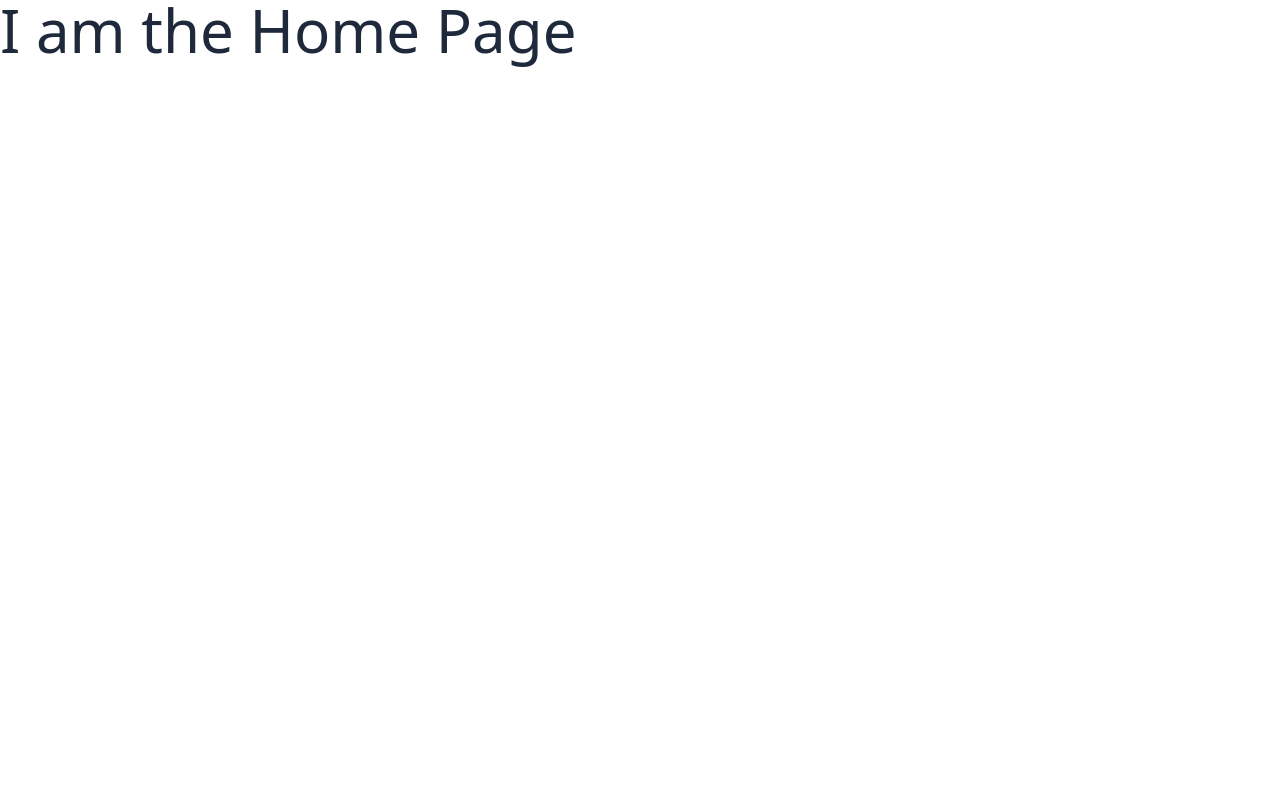
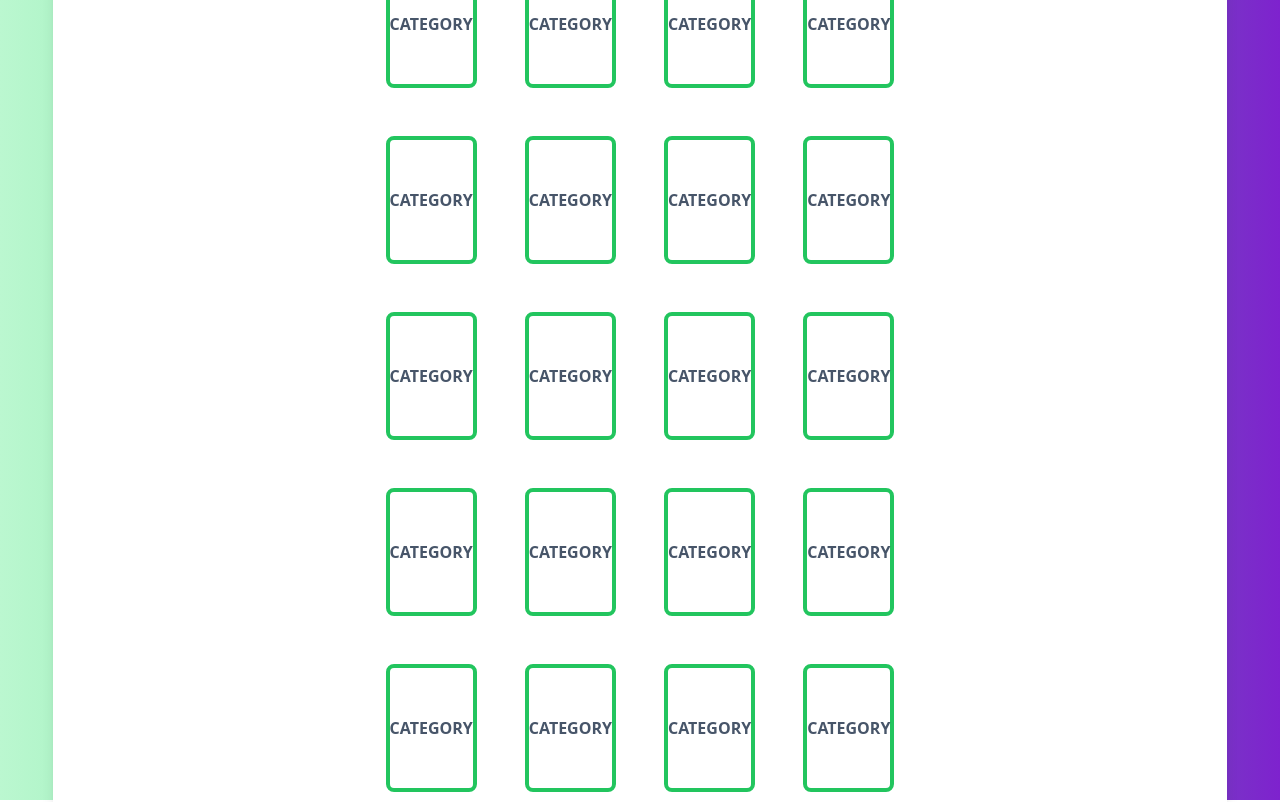
Before and after one commit to jdele185/restapi3, a Vue app: page / in a window 1280 px wide. Shown: the top 802 px of the page. Built offline with nearby package versions, Linux system fonts and the light colour scheme.

Commit message:
Main Page

```diff
--- a/src/App.vue
+++ b/src/App.vue
@@ -2,5 +2,18 @@
 </script>
 
 <template>
-  <RouterView />
+  <main>
+    <div class = "card">
+      <RouterView />
+    </div>
+  </main>
 </template>
+
+<style lang="postcss" scoped>
+main {
+  @apply flex h-screen items-center justify-center bg-gradient-to-r from-green-200 via-green-400 to-purple-700;
+  & .card {
+    @apply flex h-5/6 min-h-fit w-11/12 flex-col items-center gap-16 overflow-auto rounded-lg bg-white p-8 shadow-lg;
+  }
+}
+</style>
--- a/src/views/HomePage.vue
+++ b/src/views/HomePage.vue
@@ -2,5 +2,33 @@
 </script>
 
 <template>
-  <h1 class="text-6xl font-thin text-slate-800">I am the Home Page</h1>
+  <div class="brand">
+    <img class="logo" src="logo.svg" alt="logo" />
+    <h1 class="title">Trivianation</h1>
+    <img class="logo" src="logo.svg" alt="logo" />
+  </div>
+  <div class="categories">
+    <RouterLink v-for="n in 24" :key="n" :to="`/question/category/${n}`" class="category">Category</RouterLink>
+  </div>
 </template>
+
+<style lang="postcss" scoped>
+.brand {
+  @apply flex items-center justify-center gap-4;
+  & .logo {
+    @apply h-16 w-16;
+  }
+  & .title {
+    @apply text-6xl font-thin uppercase tracking-widest text-slate-700;
+  }
+}
+.categories {
+  @apply grid flex-grow grid-cols-4 gap-12;
+  & .category {
+    @apply flex h-32 items-center justify-center rounded-lg border-4 border-green-500 py-4 text-center font-bold uppercase text-slate-600 transition-colors duration-300;
+    &:hover {
+      @apply cursor-pointer border-red-500 bg-red-500 text-white;
+    }
+  }
+}
+</style>
```
